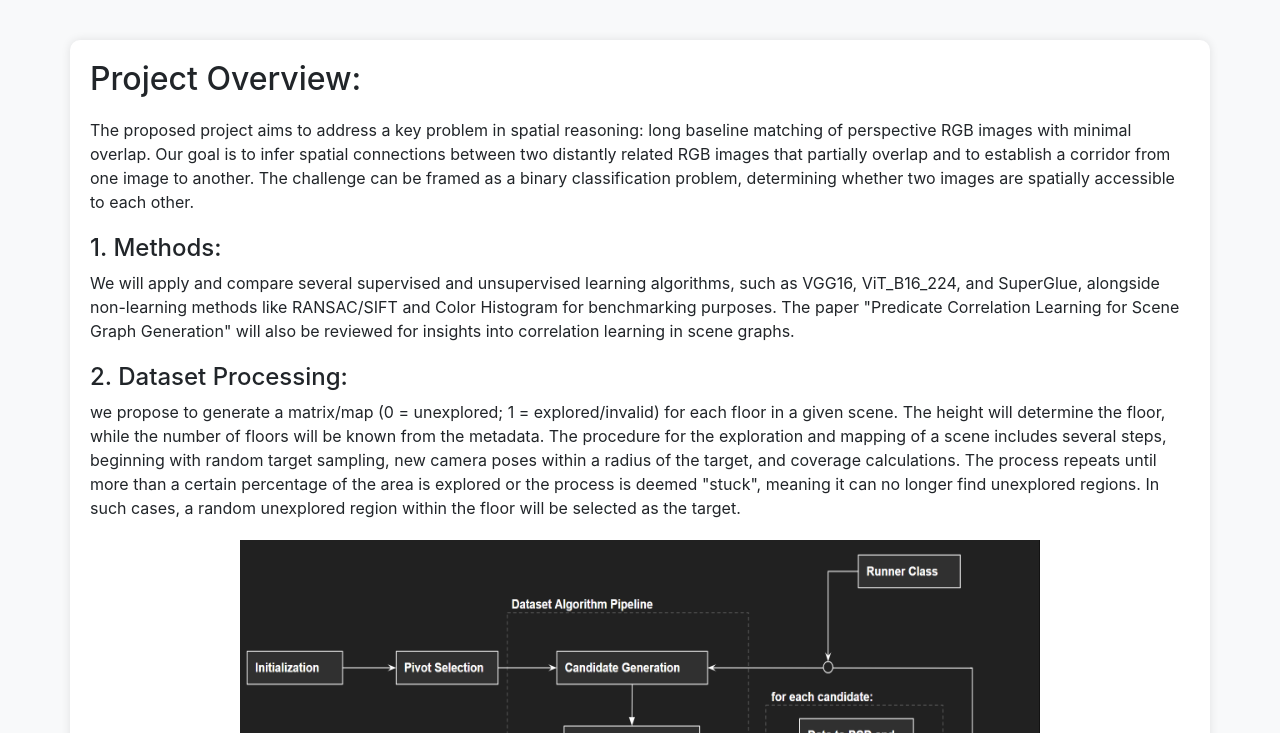
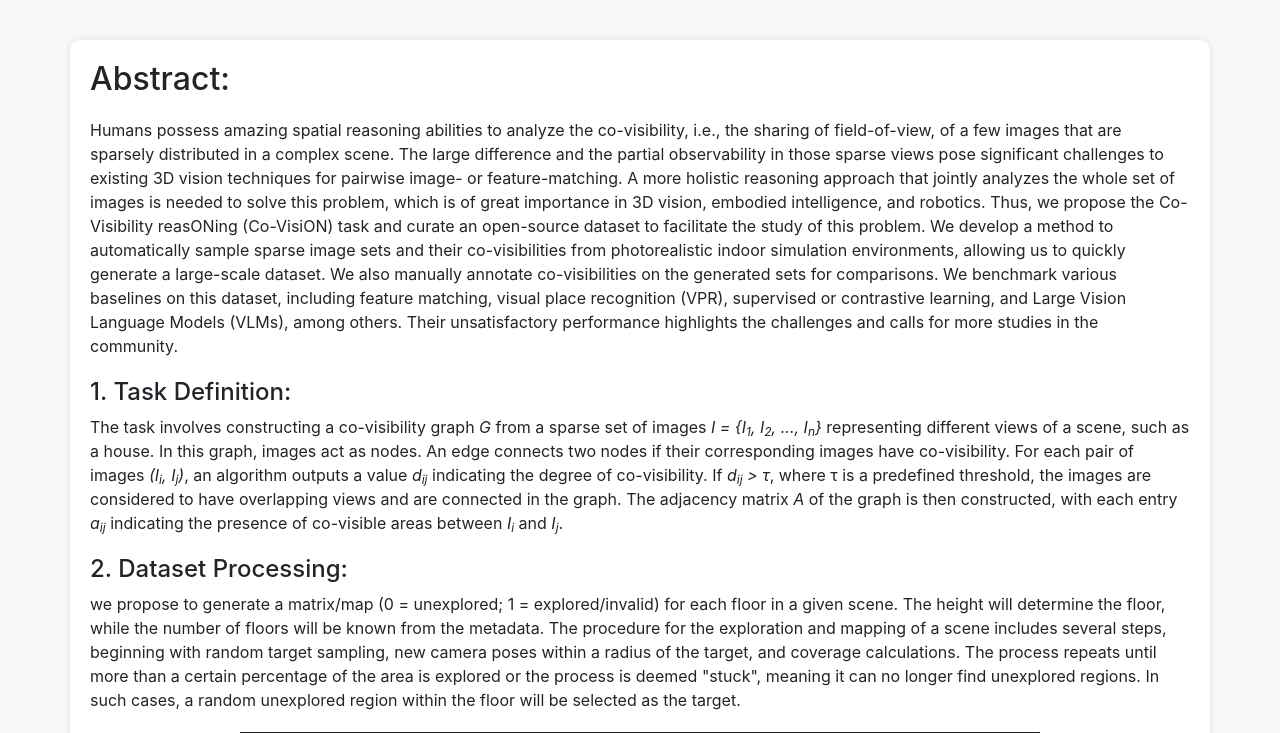
Before and after one commit to shirou10086/CoVision-Website-NYU-2023, a Flask app: page / in a window 1280 px wide. Shown: the part 86-819 px from the top of the page. Run offline with Flask 3, Linux system fonts and the light colour scheme; some libraries are stand-ins or nearby versions.

Commit message:
Update index.html

```diff
--- a/templates/index.html
+++ b/templates/index.html
@@ -99,12 +99,20 @@
 
   <!-- 自定义主页内容 -->
   <div class="container">
-    <h2>Project Overview:</h2>
-    <p>The proposed project aims to address a key problem in spatial reasoning: long baseline matching of perspective RGB images with minimal overlap. Our goal is to infer spatial connections between two distantly related RGB images that partially overlap and to establish a corridor from one image to another. The challenge can be framed as a binary classification problem, determining whether two images are spatially accessible to each other.</p>
+    <h2>Abstract:</h2>
+    <p>Humans possess amazing spatial reasoning abilities to analyze the co-visibility, i.e., the sharing of field-of-view, of a few images that are sparsely distributed in a complex scene. The large difference and the partial observability in those sparse views pose significant challenges to existing 3D vision techniques for pairwise image- or feature-matching. A more holistic reasoning approach that jointly analyzes the whole set of images is needed to solve this problem, which is of great importance in 3D vision, embodied intelligence, and robotics. Thus, we propose the Co-Visibility reasONing (Co-VisiON) task and curate an open-source dataset to facilitate the study of this problem. We develop a method to automatically sample sparse image sets and their co-visibilities from photorealistic indoor simulation environments, allowing us to quickly generate a large-scale dataset. We also manually annotate co-visibilities on the generated sets for comparisons. We benchmark various baselines on this dataset, including feature matching, visual place recognition (VPR), supervised or contrastive learning, and Large Vision Language Models (VLMs), among others. Their unsatisfactory performance highlights the challenges and calls for more studies in the community.</p>
 
-    <h4>1. Methods:</h4>
-    <p>We will apply and compare several supervised and unsupervised learning algorithms, such as VGG16, ViT_B16_224, and SuperGlue, alongside non-learning methods like RANSAC/SIFT and Color Histogram for benchmarking purposes. The paper "Predicate Correlation Learning for Scene Graph Generation" will also be reviewed for insights into correlation learning in scene graphs.</p>
-
+    <h4>1. Task Definition:</h4>
+    <p>
+        The task involves constructing a co-visibility graph <em>G</em> from a sparse set of images
+        <em>I = {I<sub>1</sub>, I<sub>2</sub>, ..., I<sub>n</sub>}</em> representing different views of a scene, such as a house.
+        In this graph, images act as nodes. An edge connects two nodes if their corresponding images have co-visibility.
+        For each pair of images <em>(I<sub>i</sub>, I<sub>j</sub>)</em>, an algorithm outputs a value <em>d<sub>ij</sub></em>
+        indicating the degree of co-visibility. If <em>d<sub>ij</sub> > τ</em>, where τ is a predefined threshold,
+        the images are considered to have overlapping views and are connected in the graph.
+        The adjacency matrix <em>A</em> of the graph is then constructed, with each entry <em>a<sub>ij</sub></em>
+        indicating the presence of co-visible areas between <em>I<sub>i</sub></em> and <em>I<sub>j</sub></em>.
+    </p>
     <h4>2. Dataset Processing:</h4>
     <p>we propose to generate a matrix/map (0 = unexplored; 1 = explored/invalid) for each floor in a given scene. The height will determine the floor, while the number of floors will be known from the metadata. The procedure for the exploration and mapping of a scene includes several steps, beginning with random target sampling, new camera poses within a radius of the target, and coverage calculations. The process repeats until more than a certain percentage of the area is explored or the process is deemed "stuck", meaning it can no longer find unexplored regions. In such cases, a random unexplored region within the floor will be selected as the target.</p>
     <div style="display: flex; justify-content: center;">
```
